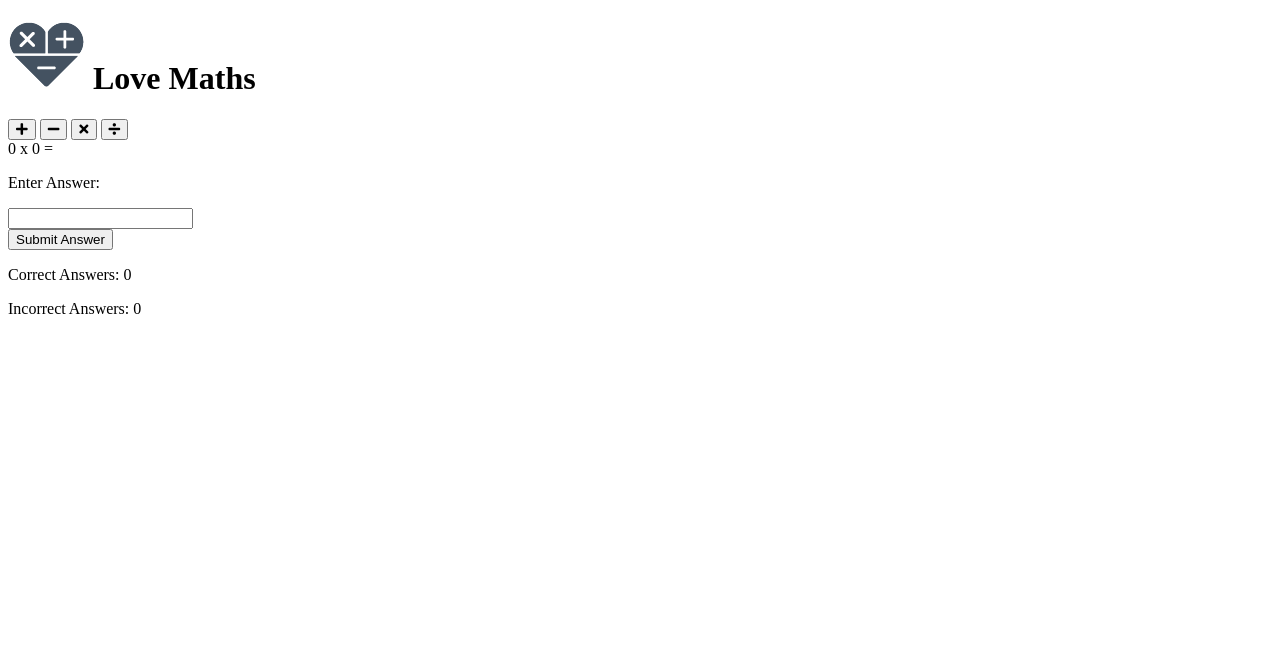
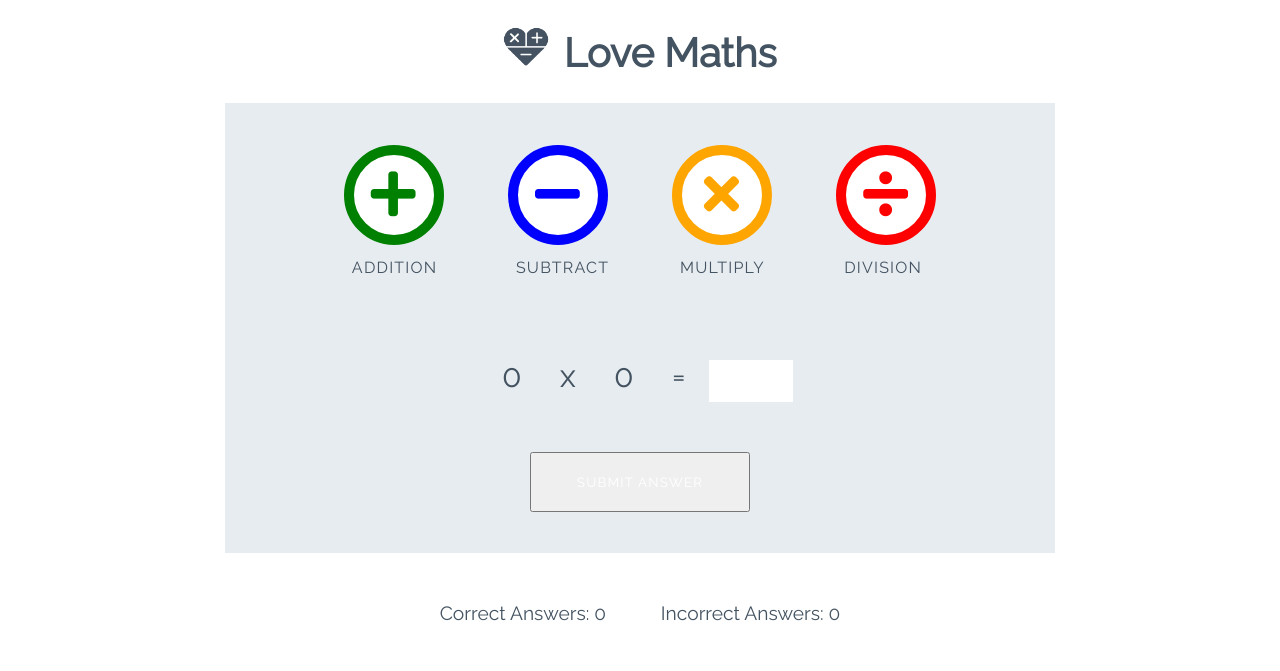
Before and after one commit to michaelpearce21/jspractice, a plain HTML site: page index.html in a window 1280 px wide. Drawn offline with Linux system fonts and the light colour scheme.

Commit message:
css added to project

```diff
--- a/index.html
+++ b/index.html
@@ -7,6 +7,7 @@
 
     <link rel="stylesheet" href="https://use.fontawesome.com/releases/v5.7.2/css/all.css" integrity="sha384-fnmOCqbTlWIlj8LyTjo7mOUStjsKC4pOpQbqyi7RrhN7udi9RwhKkMHpvLbHG9Sr" crossorigin="anonymous">
     <link href="https://fonts.googleapis.com/css?family=Raleway%7CRighteous" rel="stylesheet">
+    <link rel="stylesheet" href="style.css" type="text/css">
     <title>Document</title>
 </head>
 <body>
@@ -16,16 +17,16 @@
 
     <div class="game-area">
         <div class="controls-area">
-            <button class="btn btn--big btn--green">
+            <button data-type="addition" class="btn btn--big btn--green">
                 <i class="fas fa-plus"></i>
             </button>
-            <button class="btn btn--big btn--blue">
+            <button data-type="subtract" class="btn btn--big btn--blue">
                 <i class="fas fa-minus"></i>
             </button>
-            <button class="btn btn--big btn--orange">
+            <button data-type="multiply" class="btn btn--big btn--orange">
                 <i class="fas fa-times"></i>
             </button>
-            <button class="btn btn--big btn--red">
+            <button data-type="division" class="btn btn--big btn--red">
                 <i class="fas fa-divide"></i>
             </button>
         </div>
@@ -37,7 +38,7 @@
             <p class="answer-message">Enter Answer:</p>
             <input id="answer-box" type="number">
         </div>
-        <button class="btn btn--grey">Submit Answer</button>
+        <button data-type="submit" class="btn btn--grey">Submit Answer</button>
     </div>
 
     <div class="score-area">
--- a/style.css
+++ b/style.css
@@ -109,6 +109,14 @@ body {
     font-size: 3.2rem;
     margin: 0 30px;
     transition: all 0.5s;
+}
+
+.btn--big::after {
+    content:attr(data-type);
+    font-size: 1rem;
+    color: #445361;
+    position: relative;
+    left: -0.5em;
 }
 
 .btn--blue {
```
